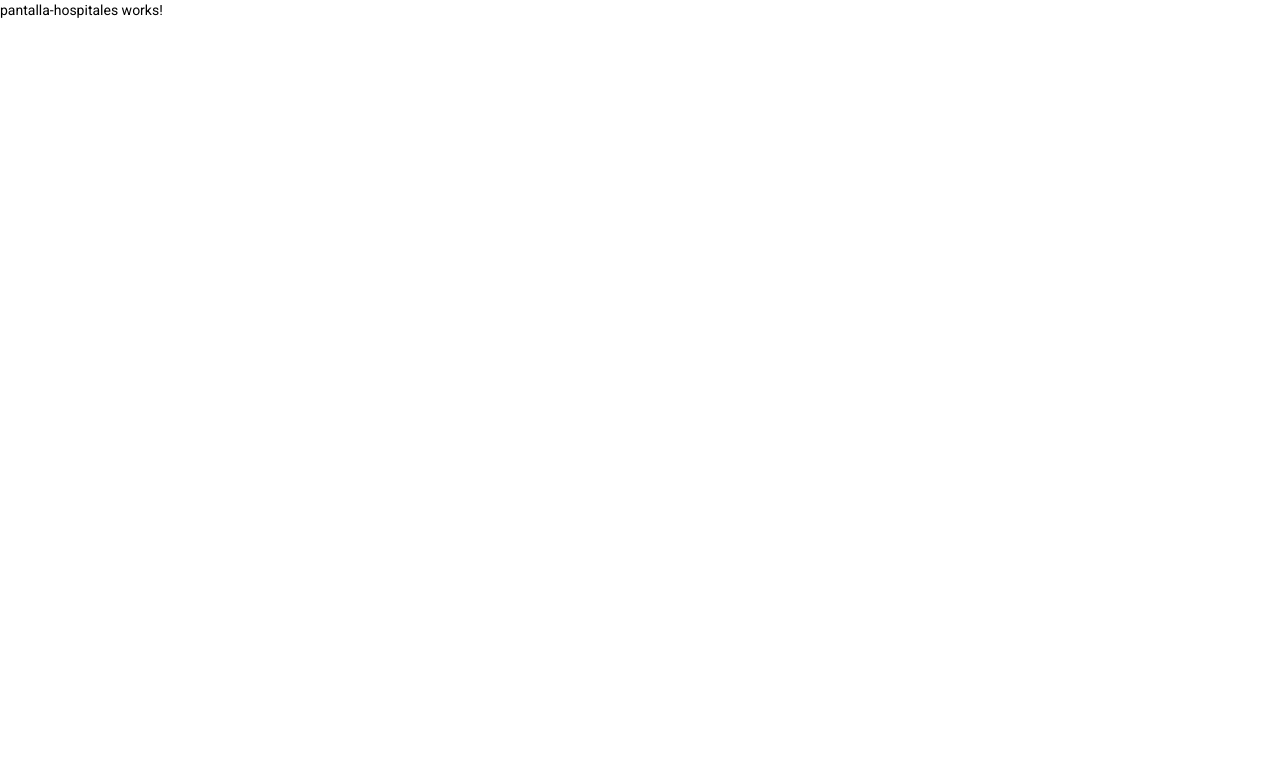
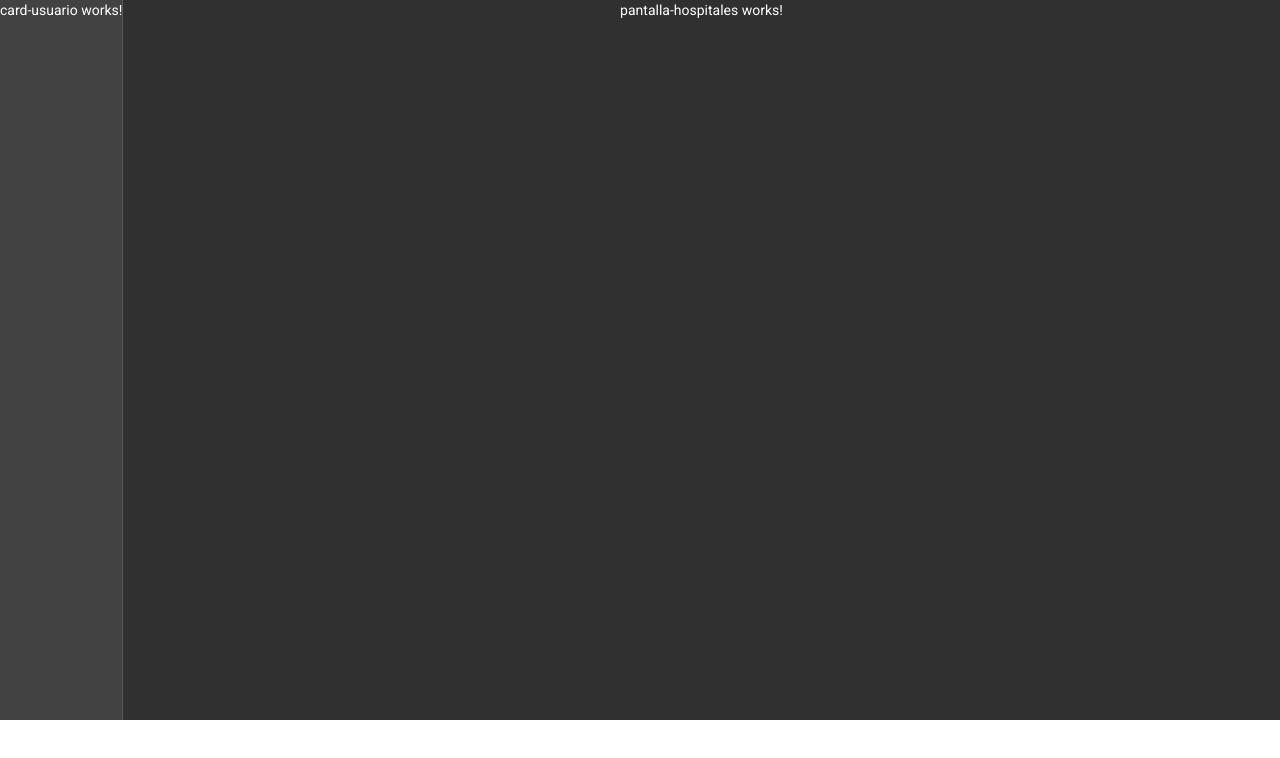
Before and after one commit to mfernandez-dev/app-gestion-accu-front, an Angular app: page /hospitales in a window 1280 px wide. Shown: the top 758 px of the page. Built offline with nearby package versions, Linux system fonts and the light colour scheme.

Commit message:
correcion layout routing

```diff
--- a/src/app/app.module.ts
+++ b/src/app/app.module.ts
@@ -6,6 +6,7 @@ import { AppComponent } from './app.component';
 import { BrowserAnimationsModule } from '@angular/platform-browser/animations';
 import { CoreModule } from './core/core.module';
 import { AsociadosModule } from './asociados/asociados.module';
+import { LayoutModule } from './layout/layout.module';
 
 @NgModule({
   declarations: [
@@ -16,9 +17,10 @@ import { AsociadosModule } from './asociados/asociados.module';
     AppRoutingModule,
     BrowserAnimationsModule,
     CoreModule,
-    AsociadosModule
+    AsociadosModule,
+    LayoutModule
   ],
   providers: [],
-  bootstrap: [AppComponent]
+  bootstrap: [AppComponent],
 })
 export class AppModule { }
--- a/src/app/hospitales/components/pantalla-hospitales/pantalla-hospitales.component.html
+++ b/src/app/hospitales/components/pantalla-hospitales/pantalla-hospitales.component.html
@@ -1 +1,3 @@
-<p>pantalla-hospitales works!</p>
+<div class="main-container">
+  <p>pantalla-hospitales works!</p>
+</div>
--- a/src/app/hospitales/components/pantalla-hospitales/pantalla-hospitales.component.scss
+++ b/src/app/hospitales/components/pantalla-hospitales/pantalla-hospitales.component.scss
@@ -0,0 +1,6 @@
+.main-container{
+  display: flex;
+  flex-direction: column;
+  align-items: center;
+  height: 90vh;
+}
--- a/src/app/layout/components/card-user/card-user.component.html
+++ /dev/null
@@ -1 +0,0 @@
-<p>card-user works!</p>
--- a/src/app/layout/components/card-user/card-user.component.ts
+++ /dev/null
@@ -1,15 +0,0 @@
-import { Component, OnInit } from '@angular/core';
-
-@Component({
-  selector: 'app-card-user',
-  templateUrl: './card-user.component.html',
-  styleUrls: ['./card-user.component.scss']
-})
-export class CardUserComponent implements OnInit {
-
-  constructor() { }
-
-  ngOnInit(): void {
-  }
-
-}
--- /dev/null
+++ b/src/app/layout/components/card-usuario/card-usuario.component.html
@@ -0,0 +1 @@
+<p>card-usuario works!</p>
--- /dev/null
+++ b/src/app/layout/components/card-usuario/card-usuario.component.ts
@@ -0,0 +1,15 @@
+import { Component, OnInit } from '@angular/core';
+
+@Component({
+  selector: 'app-card-usuario',
+  templateUrl: './card-usuario.component.html',
+  styleUrls: ['./card-usuario.component.scss']
+})
+export class CardUsuarioComponent implements OnInit {
+
+  constructor() { }
+
+  ngOnInit(): void {
+  }
+
+}
--- a/src/app/layout/components/side-bar/side-bar.component.html
+++ b/src/app/layout/components/side-bar/side-bar.component.html
@@ -2,8 +2,9 @@
   <mat-drawer mode="side"
               opened
               class="drawer-container__drawer">
-
-    <app-card-user> </app-card-user>
+    <app-card-usuario></app-card-usuario>
   </mat-drawer>
-
+  <mat-drawer-content class="drawer-container__content">
+    <router-outlet></router-outlet>
+  </mat-drawer-content>
 </mat-drawer-container>
--- /dev/null
+++ b/src/app/layout/layout-routing.module.ts
@@ -0,0 +1,11 @@
+import { NgModule } from '@angular/core';
+import { Routes, RouterModule } from '@angular/router';
+
+
+const routes: Routes = [];
+
+@NgModule({
+  imports: [RouterModule.forChild(routes)],
+  exports: [RouterModule]
+})
+export class LayoutRoutingModule { }
```
Also changed, not shown: src/app/hospitales/hospitales-routing.module.ts (+4 -4 lines), src/app/layout/layout.module.ts (+7 -8 lines), src/app/layout/components/card-usuario/card-usuario.component.scss (added), 1 other file (tests, documents, lock files or other folders).
